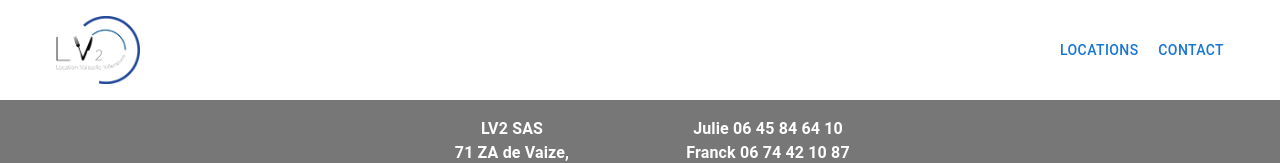
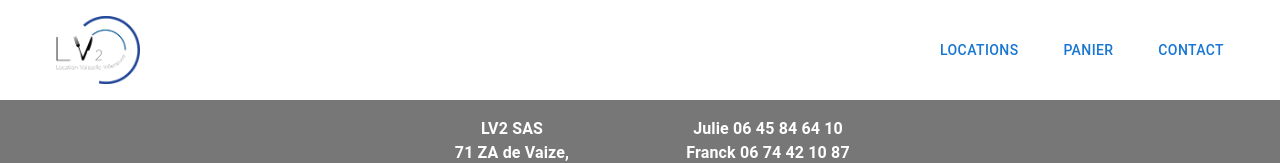
Before and after one commit to GaelMGN/villeneuve, a React (Vite) app: page /cart in a window 1280 px wide. Shown: the top 163 px of the page. Built offline with nearby package versions, Linux system fonts and the light colour scheme.

Commit message:
feat: Panier in header

```diff
--- /dev/null
+++ b/src/components/Cart.tsx
@@ -0,0 +1,3 @@
+export const Cart = () => {
+  return <></>;
+};
--- a/src/components/Header.tsx
+++ b/src/components/Header.tsx
@@ -35,16 +35,19 @@ export function Header() {
       top='0'
       bgcolor='white'
       zIndex={1}>
+      {/* LOGO */}
       <NavLink to='/' style={{ width: '100px', marginLeft: '3rem' }}>
         <Button sx={{ borderRadius: '15%' }}>
           <img src={logo} alt='Logo Location Vaisselle Villeneuve' width='100%' height='100%' />
         </Button>
       </NavLink>
+
+      {/* RIGHT MENU*/}
       <Box
         display='flex'
         justifyContent='space-between'
         alignItems='center'
-        width='180px'
+        width='300px'
         height='100%'
         marginRight='3rem'>
         <Button
@@ -55,6 +58,15 @@ export function Header() {
           onMouseEnter={handleClick}>
           Locations
         </Button>
+        {/* menu to display the products */}
+        <NavLink to='/cart' style={{ textDecoration: 'none', color: 'black' }}>
+          <Button
+            sx={{
+              borderRadius: '15%',
+            }}>
+            Panier
+          </Button>
+        </NavLink>
         <Menu
           id='basic-menu'
           anchorEl={anchorEl}
--- a/src/main.tsx
+++ b/src/main.tsx
@@ -18,6 +18,7 @@ import { Produits } from './components/ProductPage/Products';
 import { Provider } from 'react-redux';
 import { configureStore } from '@reduxjs/toolkit';
 import cart from './reducers/cart';
+import { Cart } from './components/Cart';
 
 const store = configureStore({
   reducer: { cart },
@@ -32,6 +33,7 @@ ReactDOM.createRoot(document.getElementById('root') as HTMLElement).render(
         <Routes>
           <Route index element={<Accueil />} />
           <Route path='/Contact' element={<Contact />} />
+          <Route path='/cart' element={<Cart />} />
           <Route path='/produits/:product' element={<Produits />} />
         </Routes>
         <Footer />
```
